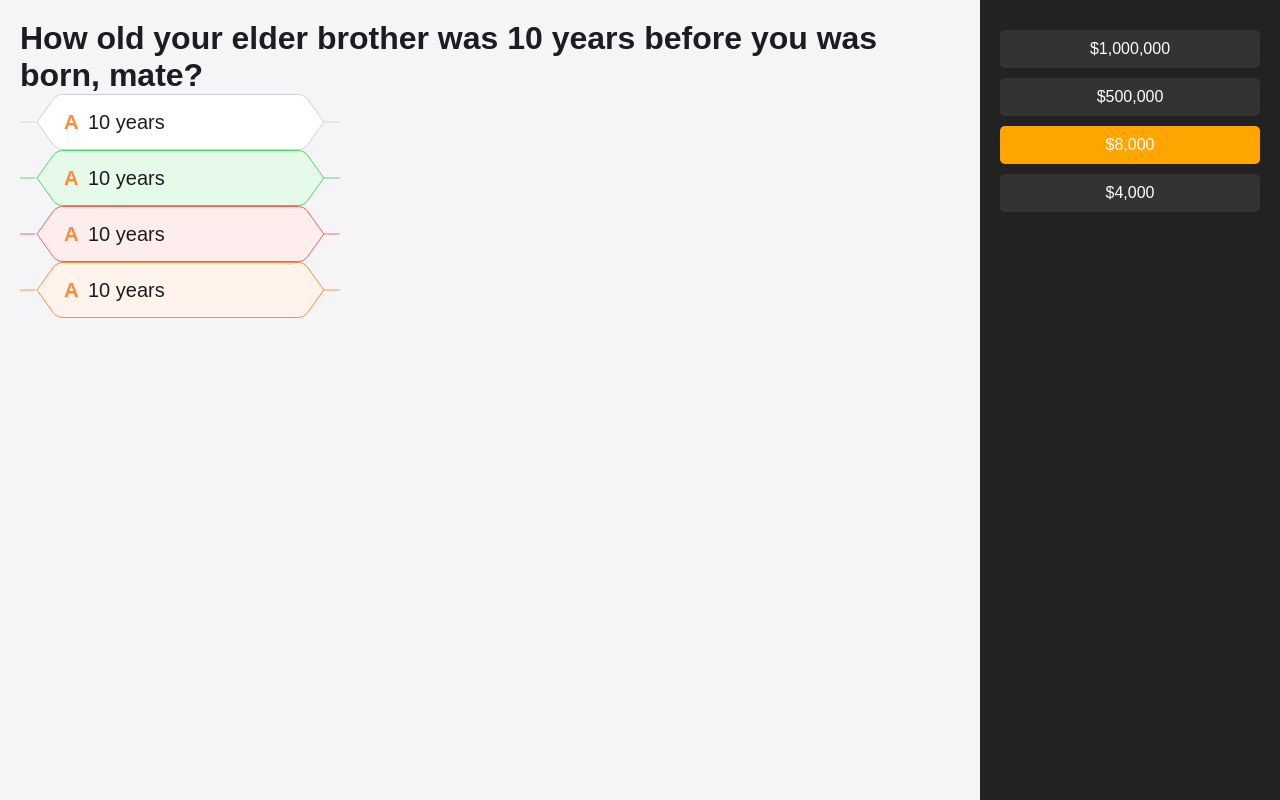
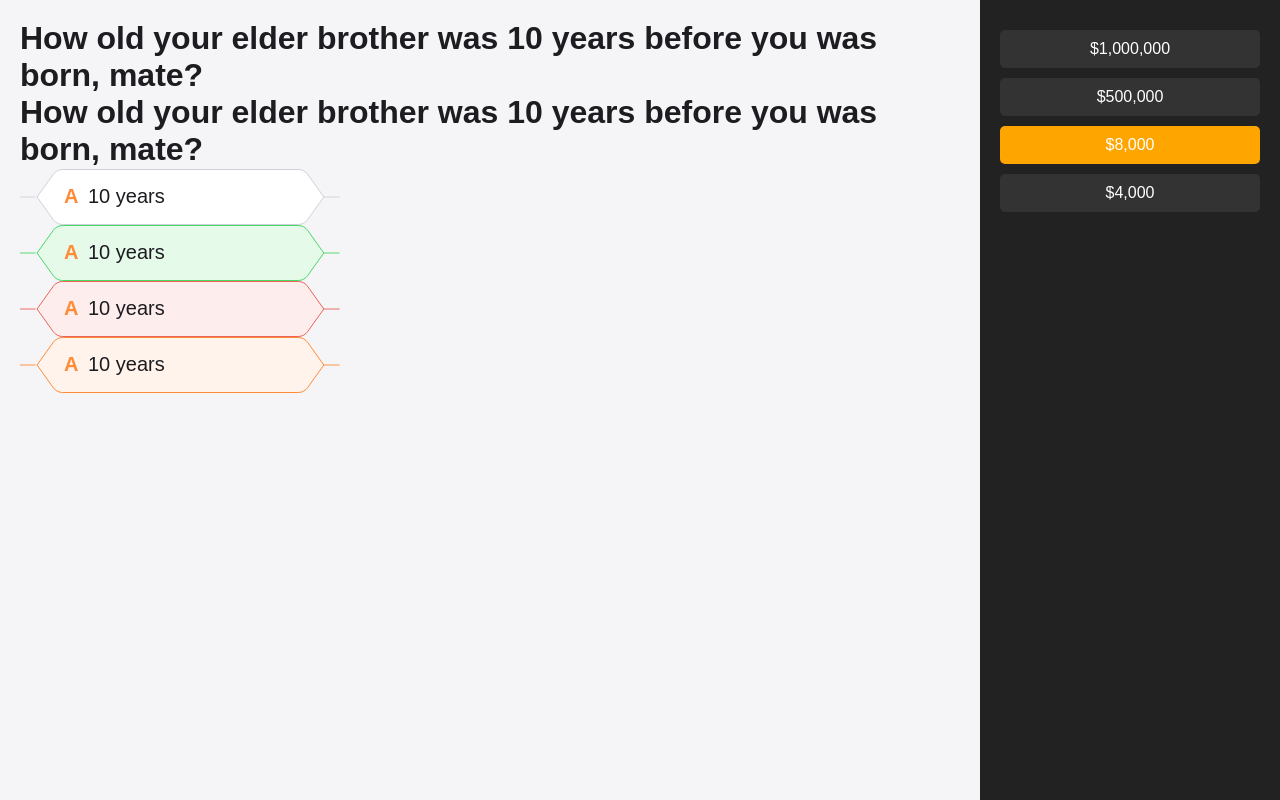
Before and after one commit to madrogalo/MillionaireGameNextJS, a Next.js app: page / in a window 1280 px wide. Built offline with nearby package versions, Linux system fonts and the light colour scheme.

Commit message:
update deploy

```diff
--- a/src/app/page.tsx
+++ b/src/app/page.tsx
@@ -12,6 +12,11 @@ export default function Home() {
           "How old your elder brother was 10 years before you was born, mate?"
         }
       />
+      <QuestionBox
+        question={
+          "How old your elder brother was 10 years before you was born, mate?"
+        }
+      />
 
       <AnswerOption state="inactive" text={"10 years"} label="A" />
       <AnswerOption state="correct" text={"10 years"} label="A" />
--- a/src/components/AnswerOption/AnswerOption.tsx
+++ b/src/components/AnswerOption/AnswerOption.tsx
@@ -1,3 +1,4 @@
+"use client";
 import styles from "./AnswerOption.module.css";
 
 type AnswerOptionProps = {
```
